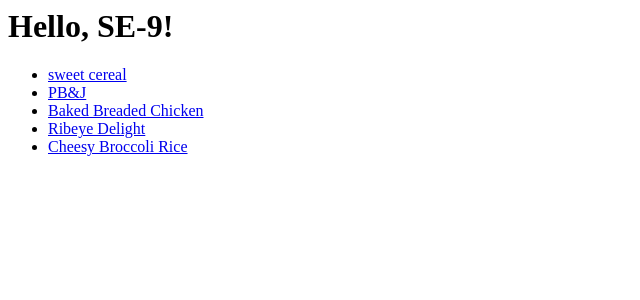
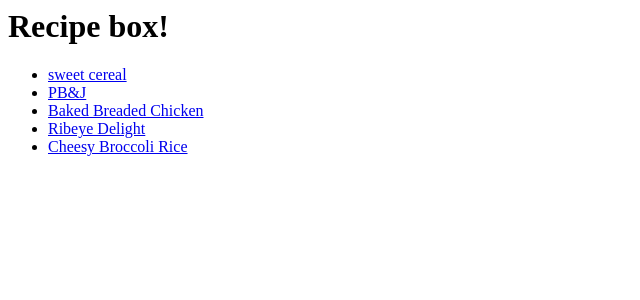
Before and after one commit to zacgerber/Recipe_box, a Django app: page / in a window 1280 px wide. Shown: the top 300 px of the page, without its empty margins (0-640 px from the left). Run offline with Django 3.2, Linux system fonts and the light colour scheme; data comes from the database, SQL or seed files in the repository.

Commit message:
all pages are aligning

```diff
--- a/Templates/index.html
+++ b/Templates/index.html
@@ -1,7 +1,7 @@
 
 
 <div class="container">
-    <h1>Hello, {{ welcome_name }}!</h1>
+    <h1>Recipe {{ welcome_name }}!</h1>
 
     <ul>
     {% for post in recipes %}
--- a/Templates/post_detail.html
+++ b/Templates/post_detail.html
@@ -7,5 +7,7 @@
         <a href='/author/{{ post.author.id }}/'>{{ post.author }}</a>
         </li>
         <p>{{ post.body }}</p>
+        <p>{{ post.instructions }}</p>
+        <h4>{{ post.time_required }}</h4>
     {% endif %}
 </div>
--- a/homepage/views.py
+++ b/homepage/views.py
@@ -9,7 +9,7 @@ from homepage.models import Author
 def index(request):
     html = "index.html"
     my_recipes = Recipe.objects.all()
-    return render(request, html, {"recipes": my_recipes, "welcome_name": "SE-9"})
+    return render(request, html, {"recipes": my_recipes, "welcome_name": "box"})
 
 
 def post_detail(request, post_id):
```
Also changed, not shown: db.sqlite3.
